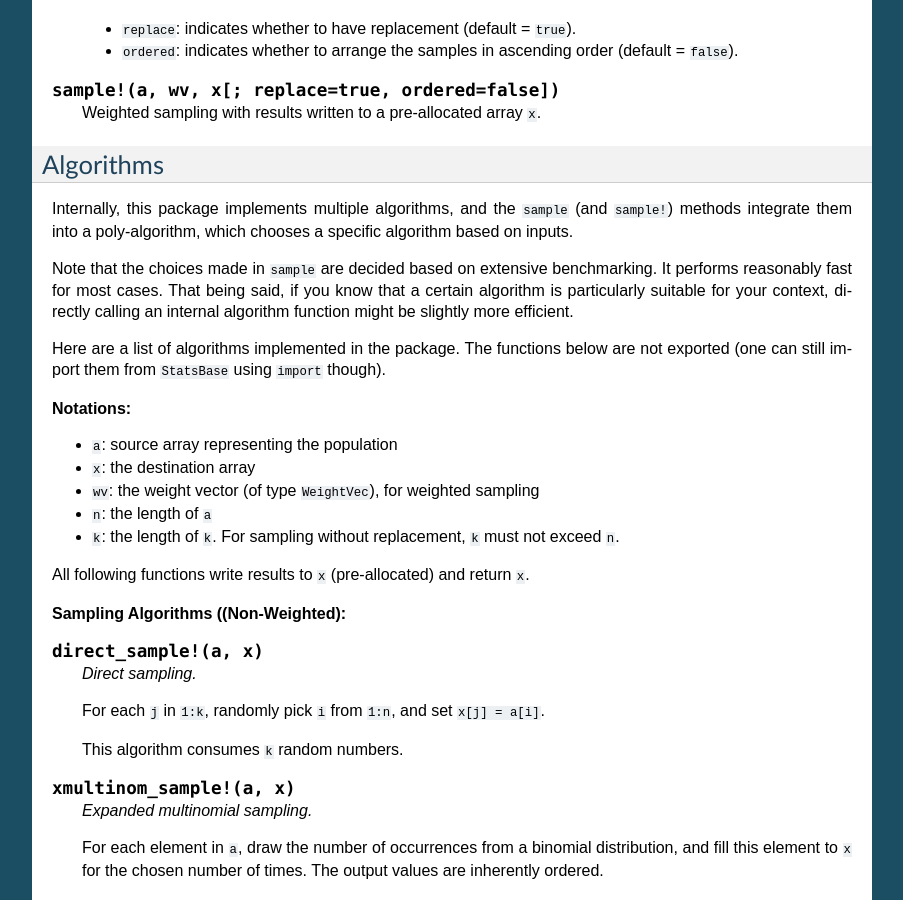
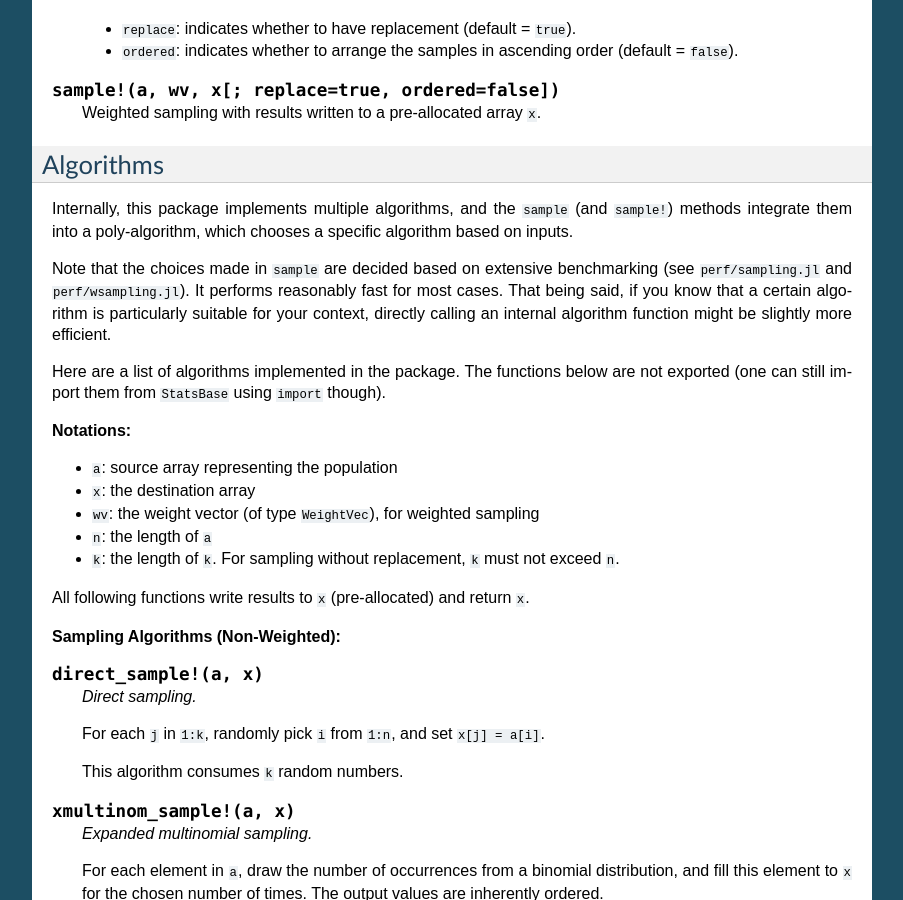
Before and after one commit to JuliaStats/StatsBase.jl, a Sphinx documentation site: the page built from docs/source/sampling.rst, in a window 1280 px wide and 900 px high, scrolled down 727 px. Shown: the whole window, without its empty margins (198-1101 px from the left). Built offline with Sphinx 7.4.7, drawn with Linux system fonts in a browser that asks for light colours; formulas are drawn with MathJax 3.

Commit message:
minor fix to the docs

```diff
--- a/docs/source/sampling.rst
+++ b/docs/source/sampling.rst
@@ -52,7 +52,7 @@ Algorithms
 
 Internally, this package implements multiple algorithms, and the ``sample`` (and ``sample!``) methods integrate them into a poly-algorithm, which chooses a specific algorithm based on inputs.
 
-Note that the choices made in ``sample`` are decided based on extensive benchmarking. It performs reasonably fast for most cases. That being said, if you know that a certain algorithm is particularly suitable for your context, directly calling an internal algorithm function might be slightly more efficient.
+Note that the choices made in ``sample`` are decided based on extensive benchmarking (see ``perf/sampling.jl`` and ``perf/wsampling.jl``). It performs reasonably fast for most cases. That being said, if you know that a certain algorithm is particularly suitable for your context, directly calling an internal algorithm function might be slightly more efficient.
 
 Here are a list of algorithms implemented in the package. The functions below are not exported (one can still import them from ``StatsBase`` using ``import`` though).
 
@@ -67,7 +67,7 @@ Here are a list of algorithms implemented in the package. The functions below ar
 All following functions write results to ``x`` (pre-allocated) and return ``x``.
 
 
-**Sampling Algorithms ((Non-Weighted):**
+**Sampling Algorithms (Non-Weighted):**
 
 .. function:: direct_sample!(a, x)
 
```
